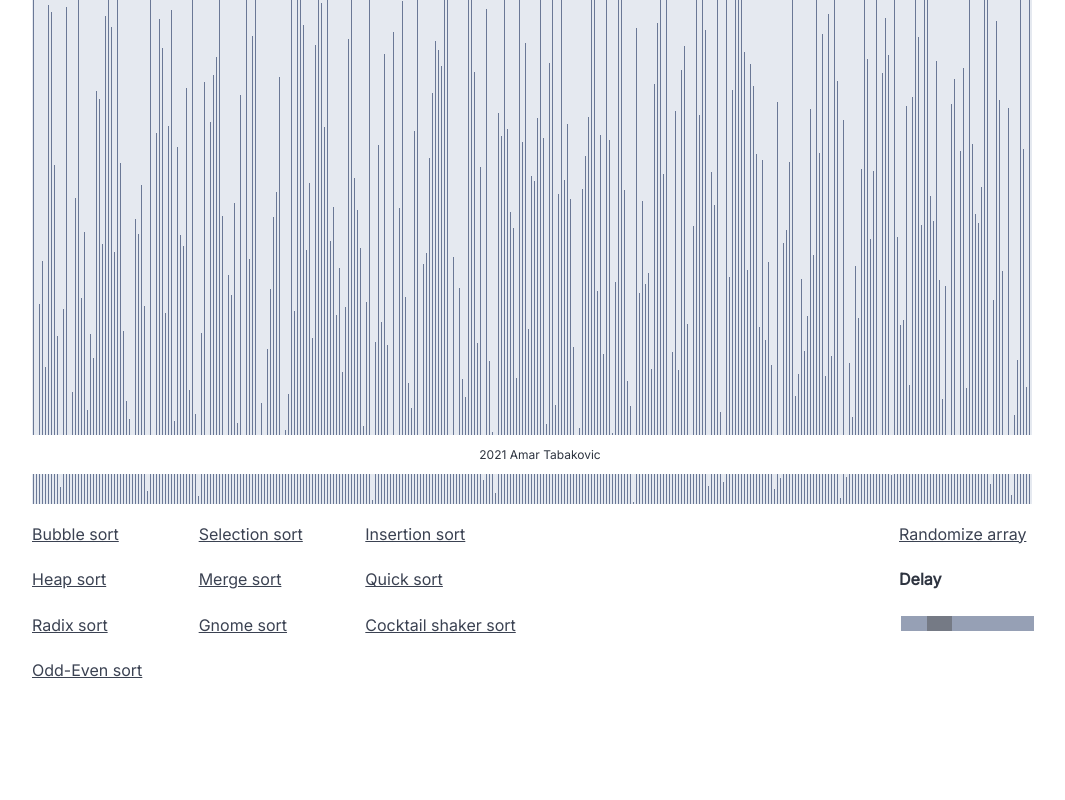
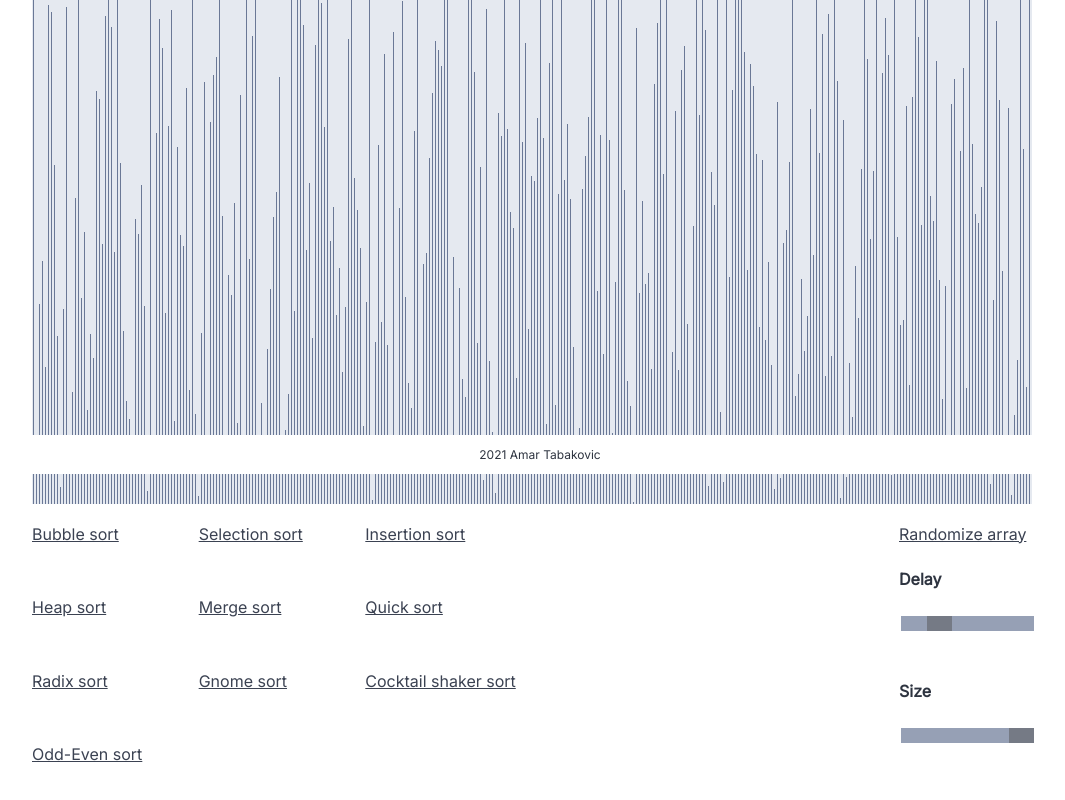
Before and after one commit to AmarTabakovic/sorts, a Vue app: page / in a window 1280 px wide. Shown: the part 326-1126 px from the top of the page, without its empty margins (108-1173 px from the left). Before the commit the page ends 1092 px from the top, so only its background shows below. Built offline with nearby package versions, Linux system fonts and the light colour scheme.

Commit message:
Variable sizes

```diff
--- a/src/components/Line.vue
+++ b/src/components/Line.vue
@@ -1,5 +1,5 @@
 <template>
-  <div class="line"></div>
+  <div class="line"/>
 </template>
 
 <script>
@@ -21,5 +21,8 @@
   border-left: 1px solid;
   border-right: 1px solid;
   border-color: var(--color-line-list);
+
+  color: black;
 }
+
 </style>
--- a/src/components/LineList.vue
+++ b/src/components/LineList.vue
@@ -4,7 +4,10 @@
       v-for="(line, index) in lineList"
       :height="line"
       :key="index"
-      :style="{ height: `${line * 1.8}px` }"
+      :style="{
+        height: `${line * heightMultiplier}px`,
+        width: `${(999 - 2 * listSize) / listSize}px`,
+      }"
     >
     </my-line>
   </div>
@@ -35,14 +38,25 @@
       <a v-on:click="!isSorting ? randomizeArray() : ''">Randomize array</a>
       <div>
         <b><p style="margin-top: 0">Delay</p></b>
-        <div id="slider-container">
+        <div class="slider-container">
           <input
             type="range"
-            id="delay"
+            class="slider"
             name="delay"
             min="1"
             max="100"
             v-model="delay"
+          />
+        </div>
+        <b><p style="margin-top: 0">Size</p></b>
+        <div class="slider-container">
+          <input
+            type="range"
+            class="slider"
+            name="size"
+            min="50"
+            max="333"
+            v-model="listSize"
           />
         </div>
       </div>
@@ -60,12 +74,20 @@
   },
   data() {
     return {
+      minListSize: 50,
+      maxListSize: 333,
       listSize: 333,
       lineList: [],
       isSorting: false,
       isSorted: false,
+      heightMultiplier: 1.8,
       delay: 25,
     };
+  },
+  watch: {
+    listSize: function () {
+      this.randomizeArray();
+    },
   },
   created() {
     this.lineList = this.returnRandomizedArray(this.listSize);
@@ -447,11 +469,11 @@
   }
 }
 
-#slider-container {
+.slider-container {
   width: 100%;
 }
 
-#delay {
+.slider {
   -webkit-appearance: none;
   appearance: none;
   width: 100%;
```
